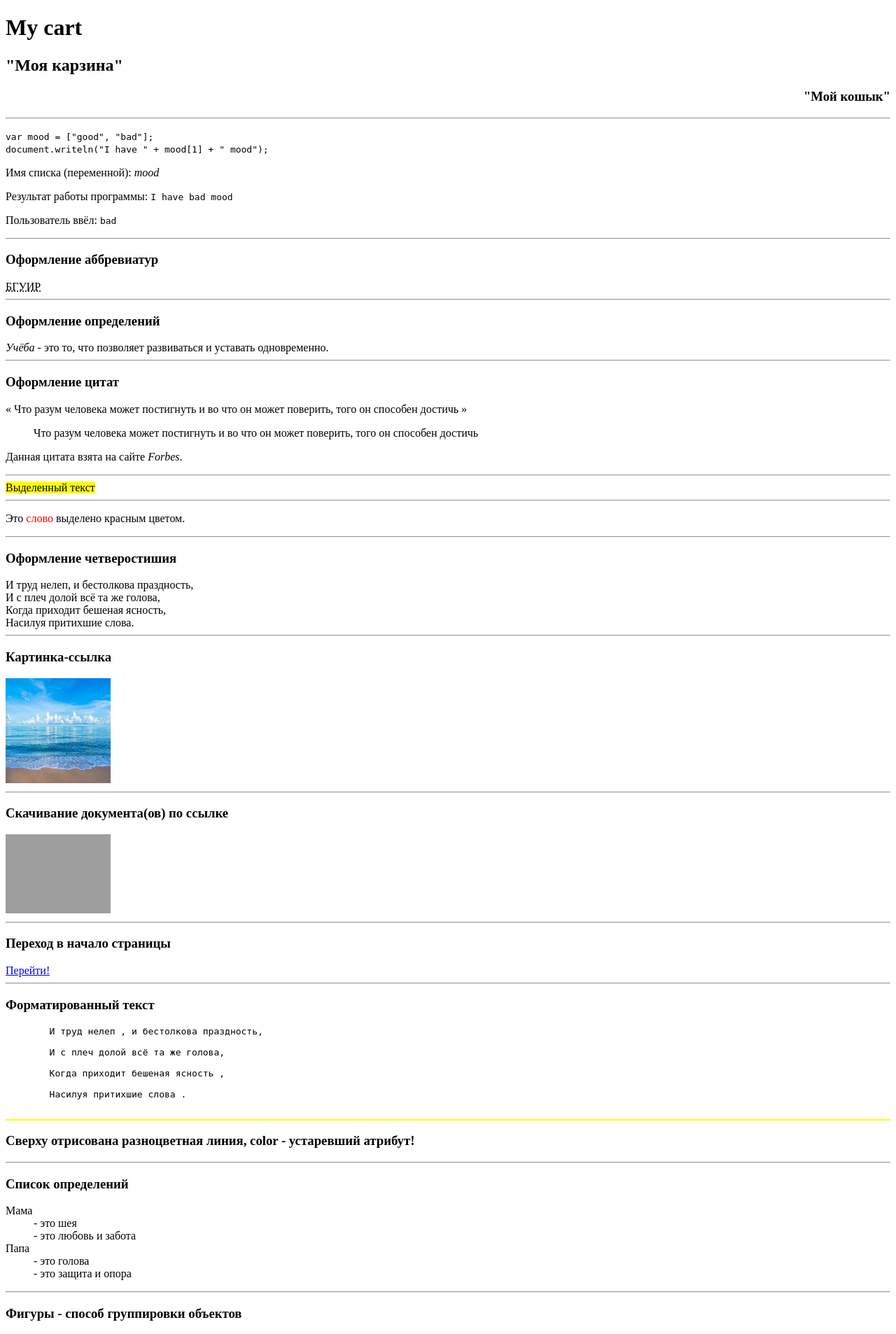
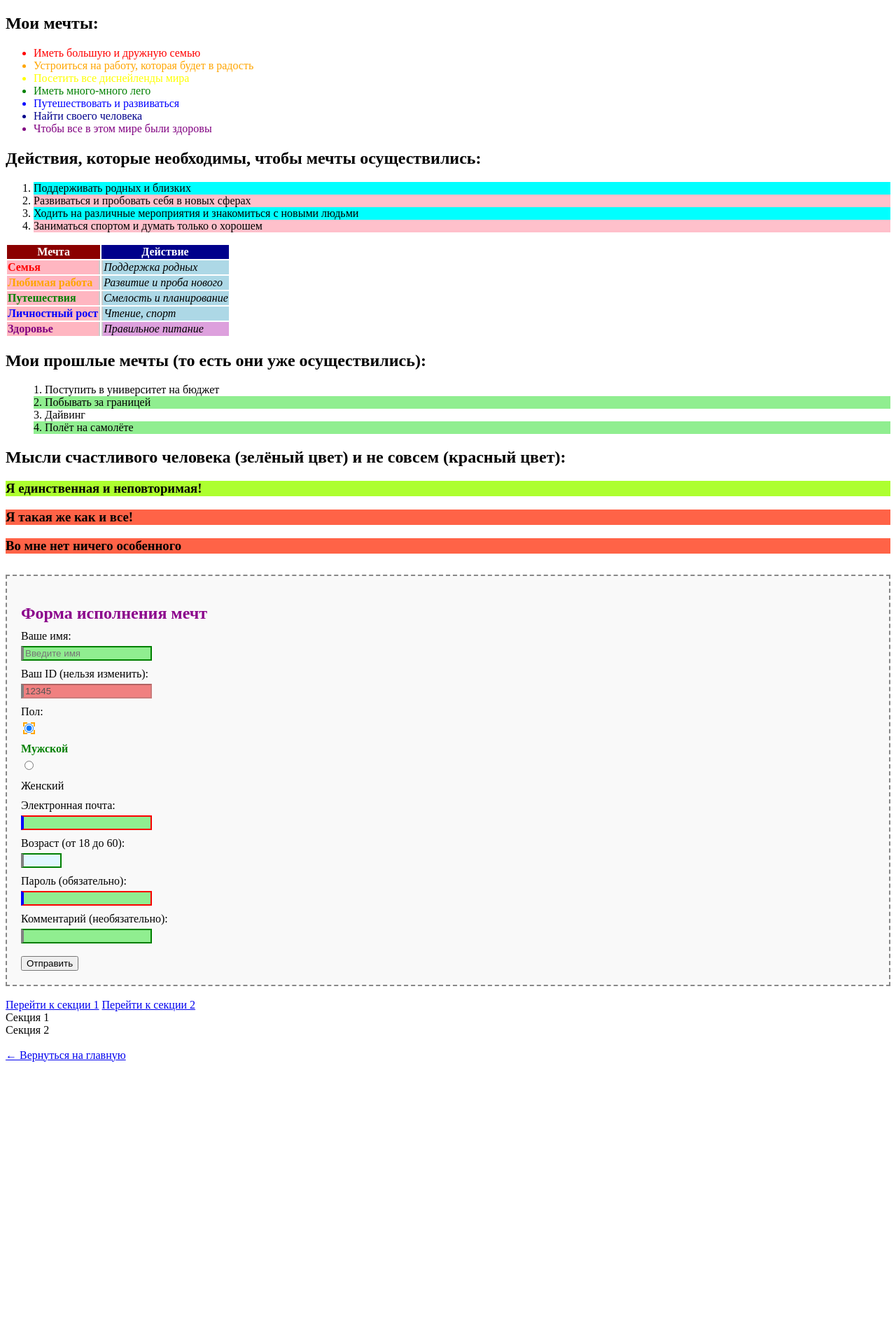
Before and after one commit to nastyakashko1509/WebApp_VirtualMuseumIt, a Django app: page /additional_page/ in a window 1280 px wide. Shown: the top 1906 px of the page at 70% size. After the commit the page ends 1517 px from the top, so only its background shows below. Run offline with Django 5.2, Linux system fonts and the light colour scheme; grey boxes are pictures that could not be loaded.

Commit message:
Inserted use of pseudo-classes

```diff
--- a/museum_base/templates/additional_page.html
+++ b/museum_base/templates/additional_page.html
@@ -4,287 +4,257 @@
 <html lang="ru">
 <head>
     <meta charset="UTF-8">
+    <link rel="icon" href="{% static 'images/icon.png' %}" type="image/png">
     <title>Дополнительная страница</title>
+
+    <style>
+        ul li:first-child {
+            color: red;
+        }
+        ul li:nth-child(2) {
+            color: orange;
+        }
+        ul li:nth-child(3) {
+            color: yellow;
+        }
+        ul li:nth-child(4) {
+            color: green;
+        }
+        ul li:nth-child(5) {
+            color: blue;
+        }
+        ul li:nth-child(6) {
+            color: darkblue;
+        }
+        ul li:last-child {
+            color: purple;
+        }
+
+        ol li:nth-child(odd) {
+            background-color: aqua;
+        }
+        ol li:nth-child(even) {
+            background-color: pink;
+        }
+
+        dl dd:nth-child(2n) {
+            background-color: lightgreen;
+        }
+
+        h3:only-child {
+            background-color: greenyellow;
+        }
+
+        thead th:first-of-type {
+            background-color: darkred;
+            color: white;
+        }
+        thead th:last-of-type {
+            background-color: darkblue;
+            color: white;
+        }
+
+        tbody td:first-of-type {
+            font-weight: bold;
+            background-color: lightpink;
+        }
+        tbody td:last-of-type {
+            font-style: italic;
+            background-color: lightblue;
+        }
+
+        tbody td:nth-of-type(2n+1) {
+            border-right: 2px solid #ccc;
+        }
+        tbody td:nth-of-type(2n) {
+            border-left: 2px solid #ccc;
+        }
+
+        tbody tr:nth-of-type(1) td:first-of-type { color: red; }
+        tbody tr:nth-of-type(2) td:first-of-type { color: orange; }
+        tbody tr:nth-of-type(3) td:first-of-type { color: green; }
+        tbody tr:nth-of-type(4) td:first-of-type { color: blue; }
+        tbody tr:nth-of-type(5) td:first-of-type { color: purple; }
+
+        tbody tr:last-of-type td:last-of-type {
+            background-color: plum;
+        }
+
+        input:enabled {
+            background-color: lightgreen;
+        }
+
+        input:disabled {
+            background-color: lightcoral;
+        }
+
+        input:checked + label {
+            font-weight: bold;
+            color: green;
+        }
+
+        input:default {
+            outline: 2px dashed orange;
+        }
+
+        input:valid {
+            border: 2px solid green;
+        }
+
+        input:invalid {
+            border: 2px solid red;
+        }
+
+        input:in-range {
+            background-color: #e0f7ff;
+        }
+
+        input:out-of-range {
+            background-color: #fff0f0;
+        }
+
+        input:required {
+            border-left: 4px solid blue;
+        }
+
+        input:optional {
+            border-left: 4px solid gray;
+        }
+
+        .form-block {
+            margin-top: 30px;
+            padding: 20px;
+            border: 2px dashed #888;
+            background-color: #f9f9f9;
+        }
+
+        .form-block h2 {
+            margin-bottom: 10px;
+            color: darkmagenta;
+        }
+
+        .form-block label {
+            display: block;
+            margin: 10px 0 5px;
+        }
+
+        q:lang(ru) {
+            quotes: "«" "»" "„" "“";
+        }
+        q:lang(en) {
+            quotes: "\201C" "\201D";
+        }
+    </style>
 </head>
 <body>
-    <hgroup>
-        <h1 dir="auto" lang="en" translate="yes">
-            <a id="start"></a>
-            My cart
-        </h1>
+    <div>
+        <h2>Мои мечты:</h2>
+        <ul>
+            <li>Иметь большую и дружную семью</li>
+            <li>Устроиться на работу, которая будет в радость</li>
+            <li>Посетить все диснейленды мира</li>
+            <li>Иметь много-много лего</li>
+            <li>Путешествовать и развиваться</li>
+            <li>Найти своего человека</li>
+            <li>Чтобы все в этом мире были здоровы</li>
+        </ul>
+    </div>
 
-        <h2 dir="ltr" lang="ru"
-            contenteditable
-            spellcheck="true">"Моя карзина"</h2>
+    <div>
+        <h2>Действия, которые необходимы, чтобы мечты осуществились:</h2>
+        <ol>
+            <li>Поддерживать родных и близких</li>
+            <li>Развиваться и пробовать себя в новых сферах</li>
+            <li>Ходить на различные мероприятия и знакомиться с новыми людьми</li>
+            <li>Заниматься спортом и думать только о хорошем</li>
+        </ol>
+    </div>
 
-        <h3 dir="rtl" lang="be">"Мой кошык"</h3>
-    </hgroup>
+    <div>
+        <table>
+            <thead>
+                <tr>
+                    <th>Мечта</th>
+                    <th>Действие</th>
+                </tr>
+            </thead>
+            <tbody>
+                <tr><td>Семья</td><td>Поддержка родных</td></tr>
+                <tr><td>Любимая работа</td><td>Развитие и проба нового</td></tr>
+                <tr><td>Путешествия</td><td>Смелость и планирование</td></tr>
+                <tr><td>Личностный рост</td><td>Чтение, спорт</td></tr>
+                <tr><td>Здоровье</td><td>Правильное питание</td></tr>
+            </tbody>
+        </table>
+    </div>
 
-    <hr>
-    <p>
-        <code>
-            var mood = ["good", "bad"];<br>
-            document.writeln("I have " + mood[1] + " mood");
-        </code>
-    </p>
-    <p>Имя списка (переменной): <var>mood</var></p>
-    <p>Результат работы программы: <samp>I have bad mood</samp></p>
-    <p>Пользователь ввёл: <kbd>bad</kbd>
+    <div>
+        <h2>Мои прошлые мечты (то есть они уже осуществились):</h2>
+        <dl>
+            <dd>1. Поступить в университет на бюджет</dd>
+            <dd>2. Побывать за границей</dd>
+            <dd>3. Дайвинг</dd>
+            <dd>4. Полёт на самолёте</dd>
+        </dl>
+    </div>
 
-    <hr>
-    <h3>Оформление аббревиатур</h3>
-    <abbr title="Белорусский государственный университет информатики и радиоэлектроники">БГУИР</abbr>
+    <div>
+        <h2>Мысли счастливого человека (зелёный цвет) и не совсем (красный цвет):</h2>
+        <div>
+            <h3>Я единственная и неповторимая!</h3>
+        </div>
+        <div>
+            <h3 style="background-color: tomato;">Я такая же как и все!</h3>
+            <h3 style="background-color: tomato;">Во мне нет ничего особенного</h3>
+        </div>
+    </div>
+    <div class="form-block">
+        <h2>Форма исполнения мечт</h2>
+        <form>
+            <label for="enabled">Ваше имя:</label>
+            <input type="text" id="enabled" name="name" placeholder="Введите имя" enabled>
 
-    <hr>
-    <h3>Оформление определений</h3>
-    <dfn title="определение">Учёба</dfn> - это то, что позволяет развиваться и уставать одновременно.
+            <label for="disabled">Ваш ID (нельзя изменить):</label>
+            <input type="text" id="disabled" name="user_id" value="12345" disabled>
 
-    <hr>
-    <h3>Оформление цитат</h3>
-    <q cite="https://www.forbes.ru/forbeslife/dosug/262327-na-vse-vremena-100-vdokhnovlyayushchikh-tsitat">
-        Что разум человека может постигнуть и во что он может поверить, того он способен достичь
-    </q>
-    <blockquote cite="https://www.forbes.ru/forbeslife/dosug/262327-na-vse-vremena-100-vdokhnovlyayushchikh-tsitat">
-        Что разум человека может постигнуть и во что он может поверить, того он способен достичь
-    </blockquote>
-    <p>Данная цитата взята на сайте <cite>Forbes</cite>.</p>
+            <label>Пол:</label>
+            <input type="radio" id="male" name="gender" value="male" checked>
+            <label for="male">Мужской</label>
 
-    <hr>
-    <mark>Выделенный текст</mark>
+            <input type="radio" id="female" name="gender" value="female">
+            <label for="female">Женский</label>
 
-    <hr>
-    <p>Это <span style="color: red;">слово</span> выделено красным цветом.</p>
+            <label for="email">Электронная почта:</label>
+            <input type="email" id="email" name="email" required>
 
-    <hr>
-    <h3>Оформление четверостишия</h3>
-    И труд нелеп, и бестолкова праздность,<br>
-    И с плеч долой всё та же голова,<br>
-    Когда приходит бешеная ясность,<br>
-    Насилуя притихшие слова.
+            <label for="age">Возраст (от 18 до 60):</label>
+            <input type="number" id="age" name="age" min="18" max="60">
 
-    <hr>
-    <h3>Картинка-ссылка</h3>
-    <a href="https://ru.freepik.com/photos/море" target="_blank" hreflang="ru" type="image/png">
-        <img src="{% static 'images/sea.jpg' %}" height="150" width="150">
-    </a>
+            <label for="password">Пароль (обязательно):</label>
+            <input type="password" id="password" name="password" required>
 
-    <hr>
-    <h3>Скачивание документа(ов) по ссылке</h3>
-    <a href="{% static 'images/mountains.png' %}" download>
-        <img src="{% static 'images/mountains.png' %}" width="150">
-    </a>
+            <label for="comment">Комментарий (необязательно):</label>
+            <input type="text" id="comment" name="comment">
 
-    <hr>
-    <h3>Переход в начало страницы</h3>
-    <a href="#start">Перейти!</a>
+            <br><br>
+            <button type="submit">Отправить</button>
+        </form>
+    </div>
+    <div>
+        <br>
+        <a href="#section1">Перейти к секции 1</a>
+        <a href="#section2">Перейти к секции 2</a>
 
-    <hr>
-    <h3>Форматированный текст</h3>
-    <pre>
-        И труд нелеп , и бестолкова праздность,
+        <div id="section1">Секция 1</div>
+        <div id="section2">Секция 2</div>
 
-        И с плеч долой всё та же голова,
-
-        Когда приходит бешеная ясность ,
-
-        Насилуя притихшие слова .
-    </pre>
-
-    <hr color="yellow">
-    <h3>Сверху отрисована разноцветная линия, color - устаревший атрибут!</h3>
-
-    <hr>
-    <h3>Список определений</h3>
-    <dl>
-        <dt>Мама</dt>
-        <dd>- это шея</dd>
-        <dd>- это любовь и забота</dd>
-
-        <dt>Папа</dt>
-        <dd>- это голова</dd>
-        <dd>- это защита и опора</dd>
-    </dl>
-
-    <hr>
-    <h3>Фигуры - способ группировки объектов</h3>
-    <figure>
-        Реборны - это куклы, которые невозможно отличить от настоящего малыша!<br>
-        <img src="{% static 'images/reborn.jpg' %}" width="150">
-        <figcaption>Кукла "Реборн"</figcaption>
-    </figure>
-
-    <hr>
-    <h3>Семантические секции</h3>
-    <section>
-        <h4>Введение</h4>
-        <article>
-            <p>Законченная статья</p>
-        </article>
-    </section>
-    <section>
-        <h4>Основная часть</h4>
-        <article>
-            <p>Законченная статья</p>
-        </article>
-    </section>
-
-    <hr>
-    <h3>Таблицы</h3>
-    <table Summary="Краткое описание (не отображается)"
-           cellpadding="5"
-           cellspacing="5">
-        <caption>Заголовок таблицы</caption>
-        <thead>
-            <tr>
-                <th>Шапка</th>
-            </tr>
-        </thead>
-        <tfoot>
-            <tr>
-                <td>Подвал</td>
-            </tr>
-        </tfoot>
-        <tr>
-            <th>Номер</th>
-            <th>Пол</th>
-            <th>Имя</th>
-        </tr>
-        <tr>
-            <td>1</td>
-            <td>Ж</td>
-            <td>Анастасия</td>
-        </tr>
-        <tr>
-            <td>2</td>
-            <td>Ж</td>
-            <td>Влада</td>
-        </tr>
-    </table>
-
-    <table cellpadding="5"
-           cellspacing="5">
-        <tr>
-            <th>Номер</th>
-            <th>Пол</th>
-            <th>Имя</th>
-        </tr>
-        <tr>
-            <td>1</td>
-            <td colspan="2">Анастасия</td>
-        </tr>
-        <tr>
-            <td>2</td>
-            <td>Ж</td>
-            <td>Влада</td>
-        </tr>
-    </table>
-
-    <table cellpadding="5"
-           cellspacing="5">
-        <tr>
-            <th>Номер</th>
-            <th>Пол</th>
-            <th>Имя</th>
-        </tr>
-        <tr>
-            <td rowspan="2">1, 2</td>
-            <td>Ж</td>
-            <td>Анастасия</td>
-        </tr>
-        <tr>
-            <td>Ж</td>
-            <td>Влада</td>
-        </tr>
-    </table>
-
-    <table cellpadding="5"
-           cellspacing="5"
-           border="1">
-        <tr>
-            <th>Номер</th>
-            <th>Пол</th>
-            <th>Имя</th>
-        </tr>
-        <tr>
-            <td rowspan="2">1</td>
-            <td>Ж</td>
-            <td>Анастасия</td>
-        </tr>
-        <tr>
-            <td rowspan="3">Влада</td>
-        </tr>
-    </table>
-
-    <table cellpadding="5"
-           cellspacing="5">
-        <tr>
-            <th id="number">Номер</th>
-            <th id="sex">Пол</th>
-            <th id="name">Имя</th>
-        </tr>
-        <tr>
-            <td id="first" headers="number">1</td>
-            <td headers="sex first">Ж</td>
-            <td headers="name first">Анастасия</td>
-        </tr>
-        <tr>
-            <td id="second" headers="number">2</td>
-            <td headers="sex second">Ж</td>
-            <td headers="name second">Влада</td>
-        </tr>
-    </table>
-
-    <table>
-        <thead>
-            <tr>
-            <th id="col_number">Номер</th>
-            <th id="col_sex">Пол</th>
-            <th id="col_name">Имя</th>
-            </tr>
-        </thead>
-        <tbody>
-            <tr>
-            <td headers="col_number">1</td>
-            <td headers="col_sex">Ж</td>
-            <td headers="col_name">Анастасия</td>
-            </tr>
-            <tr>
-            <td headers="col_number">2</td>
-            <td headers="col_sex">Ж</td>
-            <td headers="col_name">Влада</td>
-            </tr>
-        </tbody>
-    </table>
-
-    <hr>
-    <h3>Элементы управления (радиокнопки)</h3>
-    День недели:<br>
-    <form>
-        <input type="radio" checked> понедельник<br>
-        <input type="radio"> вторник<br>
-        <input type="radio"> среда<br>
-        <input type="radio"checked> четверг<br>
-        <input type="radio"> пятница<br>
-        <input type="radio"> суббота<br>
-        <input type="radio" checked> воскресенье<br>
-
-        <input type="reset" value="Очистить">
-    </form>
-
-    <hr>
-    <h3>Адаптивные изображения</h3>
-    <img
-        src="{% static 'images/palm.jpg' %}"
-        srcset="{% static 'images/palm.jpg' %} 480w,
-                {% static 'images/palm.jpg' %} 800w,
-                {% static 'images/palm.jpg' %} 1200w">
-
-    <hr>
-    <h3>Использование фреймов</h3>
-    <iframe name="window" width="200" height="200">Настроение поднять!</iframe>
-    <a href="{% static 'images/good_mood.jpg' %}" target="window">Мотивацию поднять!</a>
-
-    <p><a href="{% url 'home' %}">← Вернуться на главную</a></p>
-
+        <style>
+        div:target {
+            background-color: yellow;
+        }
+        </style>
+    </div>
+    <br>
+    <a href="{% url 'home' %}">← Вернуться на главную</a>
 </body>
 </html>
--- a/static/layout.css
+++ b/static/layout.css
@@ -1,3 +1,7 @@
+* {
+    background-color: rgb(229, 240, 249);
+}
+
 .content-wrapper {
     display: flex;
     align-items: stretch;
```
Also changed, not shown: static/main.css (+26 -0 lines).
